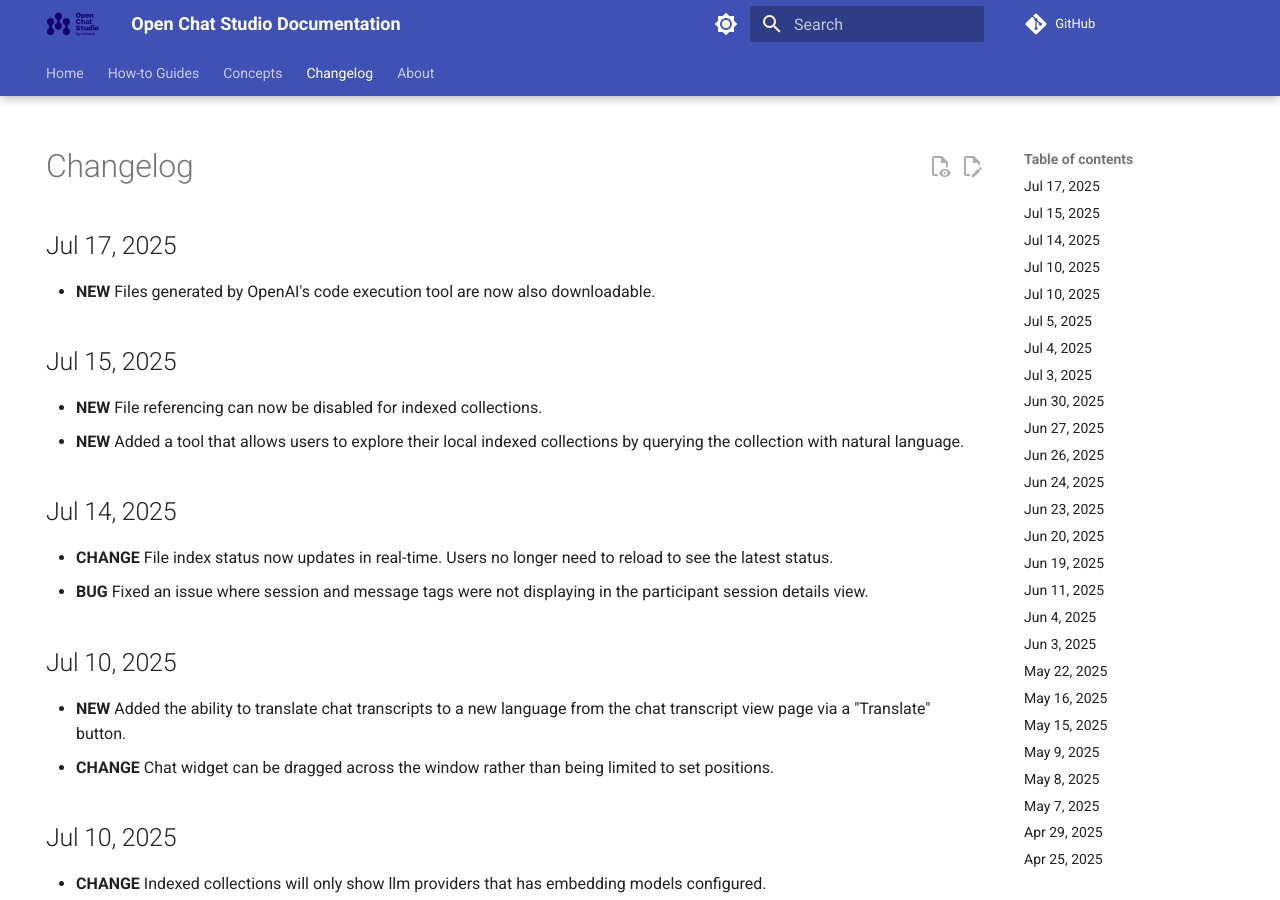
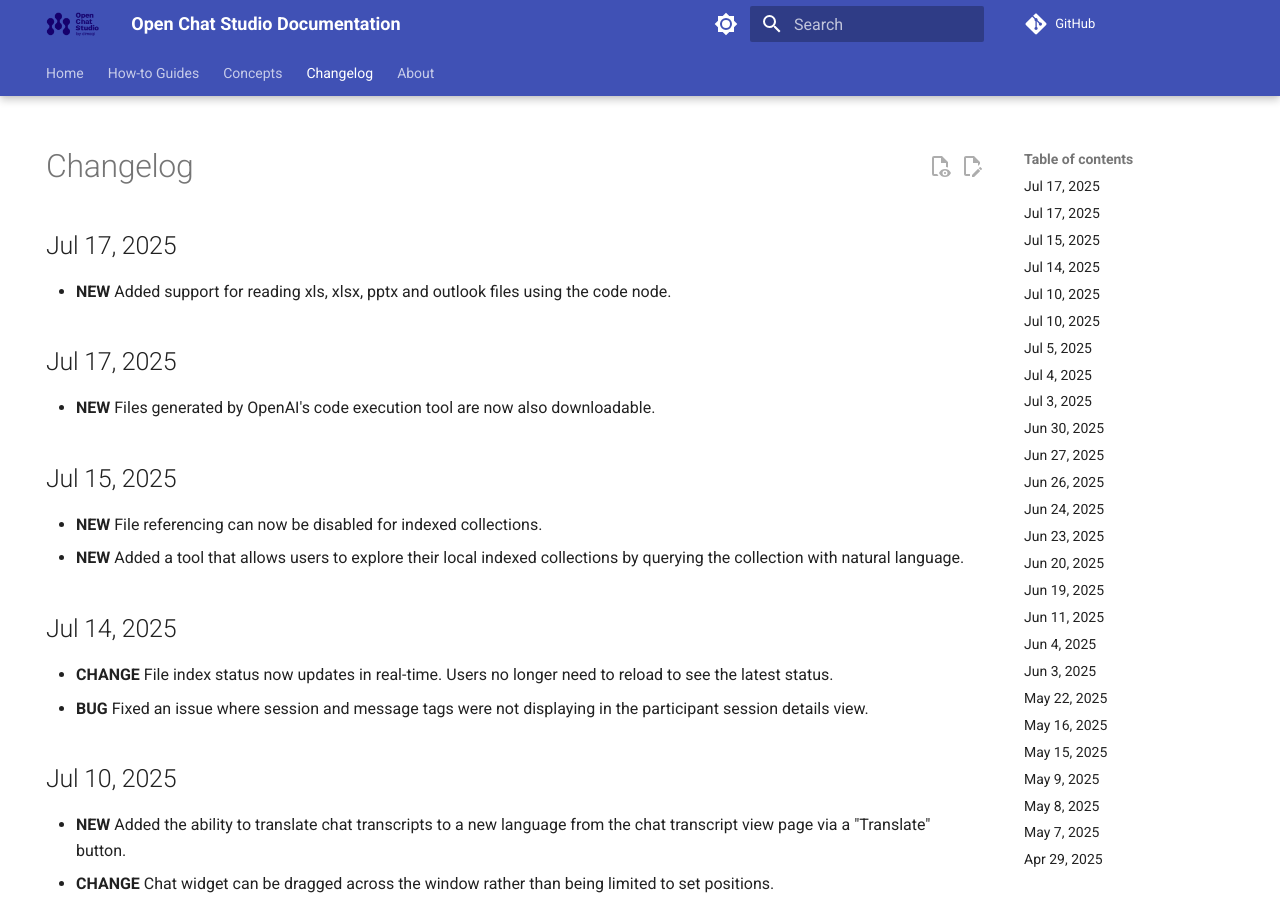
Before and after one commit to dimagi/open-chat-studio-docs, an MkDocs documentation site: the page built from docs/changelog.md, in a window 1280 px wide and 900 px high. Built offline with MkDocs 1.6.1 and Material for MkDocs 9.7.7, drawn with Linux system fonts in a browser that asks for light colours; emoji names are drawn with the system emoji font; a script that is not in the unit is left out; comment, search, counter and statistics services are not loaded.

Commit message:
Update changelog

```diff
--- a/docs/changelog.md
+++ b/docs/changelog.md
@@ -4,6 +4,9 @@ hide:
 ---
 
 # Changelog
+## Jul 17, 2025
+* **NEW** Added support for reading xls, xlsx, pptx and outlook files using the code node.
+
 ## Jul 17, 2025
 * **NEW** Files generated by OpenAI's code execution tool are now also downloadable.
 
```
